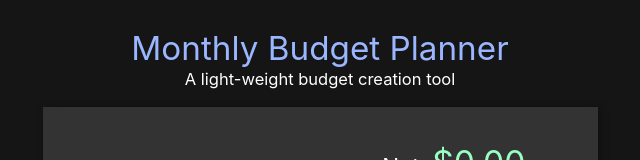
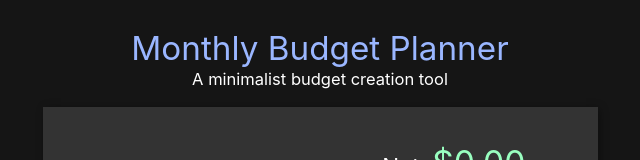
Before and after one commit to BillyBDev/budget-react-app, a React (Create React App) app: page / in a window 1280 px wide. Shown: the top 160 px of the page, without its empty margins (320-960 px from the left). Built offline with nearby package versions, Linux system fonts and the light colour scheme.

Commit message:
changed subtitle

```diff
--- a/src/App.js
+++ b/src/App.js
@@ -31,7 +31,7 @@ class App extends Component {
     return (
       <ThemeProvider theme={theme}>
         <div class="title">Monthly Budget Planner</div>
-        <div class="subtitle">A light-weight budget creation tool</div>
+        <div class="subtitle">A minimalist budget creation tool</div>
         <div class="container">
           <Header total={this.state.total}/>
           <Table adjustTotal={this.adjustTotal}/>
```
